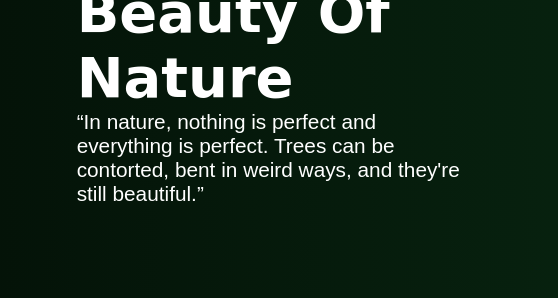
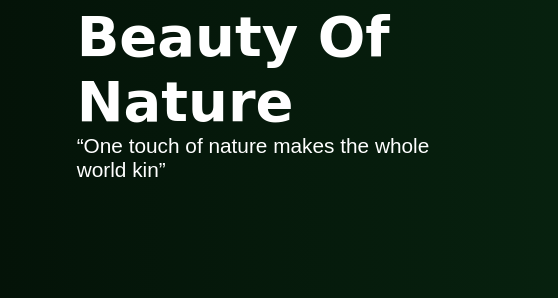
Before and after one commit to AkhilReddyGundla/nature-grid, a plain HTML site: page index.html in a window 1280 px wide. Shown: the part 307-605 px from the top of the page, 0-558 px from the left. Drawn offline with Linux system fonts and the light colour scheme; a web font is replaced by a local one.

Commit message:
index.html

```diff
--- a/index.html
+++ b/index.html
@@ -4,14 +4,14 @@
     <meta charset="UTF-8">
     <meta http-equiv="X-UA-Compatible" content="IE=edge">
     <meta name="viewport" content="width=device-width, initial-scale=1.0">
-    <title>grid portifolio</title>
+    <title>Nature Grid by Akhil</title>
     <link rel="stylesheet" href="style.css">
 </head>
 <body>
     <div class="container">
         <div class="text">
             <h1 class="Heading">Beauty Of Nature</h1>
-            <p class="Sub-heading">“In nature, nothing is perfect and everything is perfect. Trees can be contorted, bent in weird ways, and they're still beautiful.”</p>
+            <p class="Sub-heading">“One touch of nature makes the whole world kin”</p>
         </div>
         <div class="gallery">
             <div class="box row-2" style="background-image: url(https://images.unsplash.com/photo-1469474968028-56623f02e42e?ixlib=rb-4.0.3&ixid=MnwxMjA3fDB8MHxwaG90by1wYWdlfHx8fGVufDB8fHx8&auto=format&fit=crop&w=874&q=80)">Mountain</div>
```
